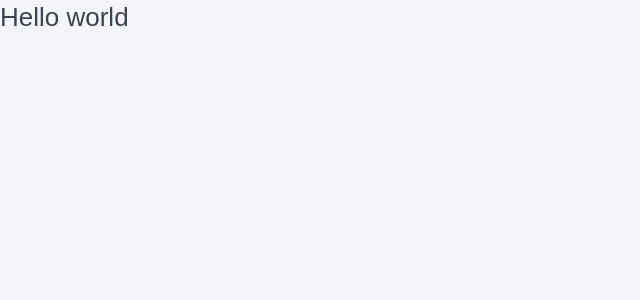
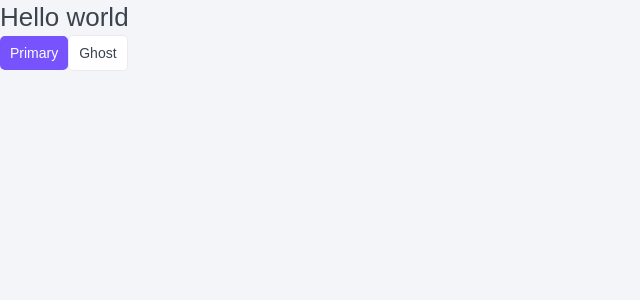
Before and after one commit to xtadeushx/top-app, a Next.js app: page / in a window 1280 px wide. Shown: the top 300 px of the page, without its empty margins (0-640 px from the left). Built offline with nearby package versions, Linux system fonts and the light colour scheme.

Commit message:
add button component

```diff
--- /dev/null
+++ b/components/Button/Button.module.css
@@ -0,0 +1,40 @@
+.button {
+    display: inline-block;
+    font-weight: 400;
+    font-size: 14px;
+    line-height: 14px;
+    text-align: center;
+
+    box-sizing: border-box;
+    padding: 10px;
+
+    cursor: pointer;
+    border: none;
+    border-radius: 5px;
+
+    transition: var(--transition);
+
+}
+
+
+
+.primary {
+    background: var(--primary);
+    color: var(--white);
+}
+
+.primary:hover {
+    background: var(--primary-hover);
+}
+
+.ghost {
+
+    background: var(--white);
+    border: 1px solid var(--grey-light);
+    color: var(--black);
+}
+
+.ghost:hover {
+    background: var(--primary);
+    color: var(--white);
+}
--- /dev/null
+++ b/components/Button/Byttton.tsx
@@ -0,0 +1,25 @@
+import React, { FC } from 'react';
+import cn from 'classnames';
+import styles from './Button.module.css';
+import { ButtonProps } from './Button.props';
+
+const Button: FC<ButtonProps> = ({
+    children,
+    appearance = 'primary',
+    className,
+    ...props
+}): JSX.Element => {
+    return (
+        <button
+            className={cn(styles.button, className, {
+                [styles.primary]: appearance === 'primary',
+                [styles.ghost]: appearance === 'ghost',
+            })}
+            {...props}
+        >
+            {children}
+        </button>
+    );
+};
+
+export { Button };
--- a/components/index.ts
+++ b/components/index.ts
@@ -1 +1,2 @@
 export * from './Htag/Htag';
+export * from './Button/Byttton';
--- a/package.json
+++ b/package.json
@@ -11,6 +11,7 @@
         "styleLint": "stylelint \"**/*.css\" --fix"
     },
     "dependencies": {
+        "classnames": "^2.3.2",
         "next": "13.1.1",
         "react": "18.2.0",
         "react-dom": "18.2.0"
--- a/pages/index.tsx
+++ b/pages/index.tsx
@@ -1,9 +1,11 @@
-import { Htag } from '../components';
+import { Button, Htag } from '../components';
 
 export default function Home(): JSX.Element {
     return (
         <div>
             <Htag tag='h1'>Hello world</Htag>
+            <Button appearance='primary'>Primary</Button>
+            <Button appearance='ghost'>Ghost</Button>
         </div>
     );
 }
--- a/styles/globals.css
+++ b/styles/globals.css
@@ -21,8 +21,12 @@ a {
 	--back-ground-color: #f3f5f8;
 	--white: white;
 	--primary: #7653FC;
+	--primary-hover: #5d36fc;
 	--red: #FC836D;
 	--green: #1DC47E;
 	--green-light: #C8F8E4;
+	--grey-light: #EBEBEB;
+
 	--font-family: "Nato Sans", sans-serif;
+	--transition: all 0.3s ease-in-out;
 }
```
Also changed, not shown: components/Button/Button.props.ts (added, +10 -0 lines), 1 other file (tests, documents, lock files or other folders).
